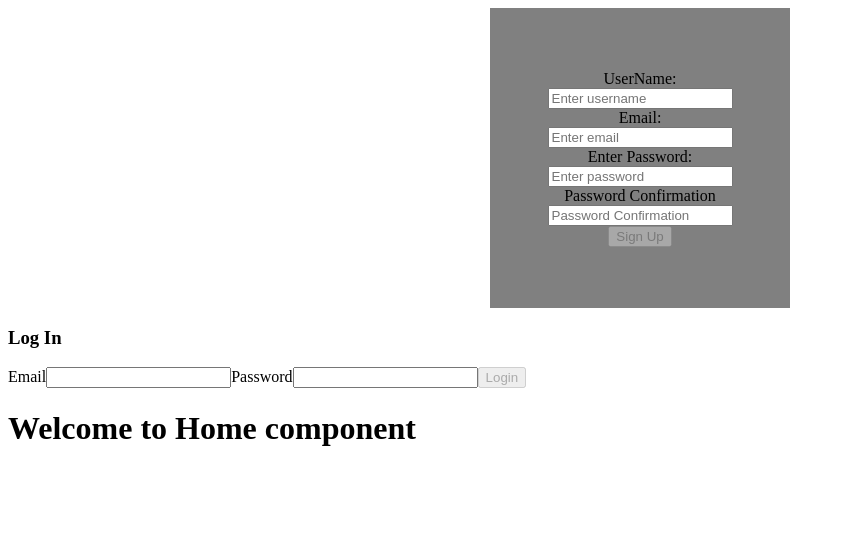
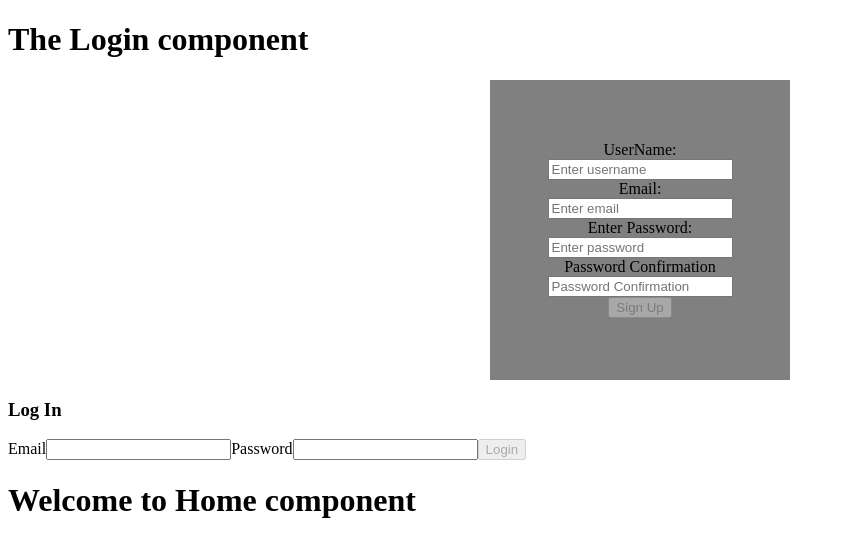
Before and after one commit to kamaukimani/ChatMe, a React (Vite) app in the folder client/: page / in a window 1280 px wide. Shown: the top 556 px of the page, without its empty margins (0-845 px from the left). Built offline with nearby package versions, Linux system fonts and the light colour scheme; no server answers.

Commit message:
render the Login component

```diff
--- a/client/src/components/App.jsx
+++ b/client/src/components/App.jsx
@@ -2,6 +2,7 @@ import Signup from './Signup';
 import LoginForm from './LoginForm';
 import React, {useEffect, useState} from 'react';
 import Home from '../pages/Home';
+import Login from '../pages/Login';
 function App(){
         const API_URL="http://localhost:5000"
 
@@ -22,7 +23,7 @@ function App(){
             {isUser ? (
                 <h1>Welcome {isUser} to ChatMe application</h1>
             ) : (null)}
-
+            <Login API_URL={API_URL} onLogin={setIsUser}/>
             <Signup API_URL={API_URL}/>
             <LoginForm API_URL={API_URL} onLogin={setIsUser}/>
             <Home />
```
